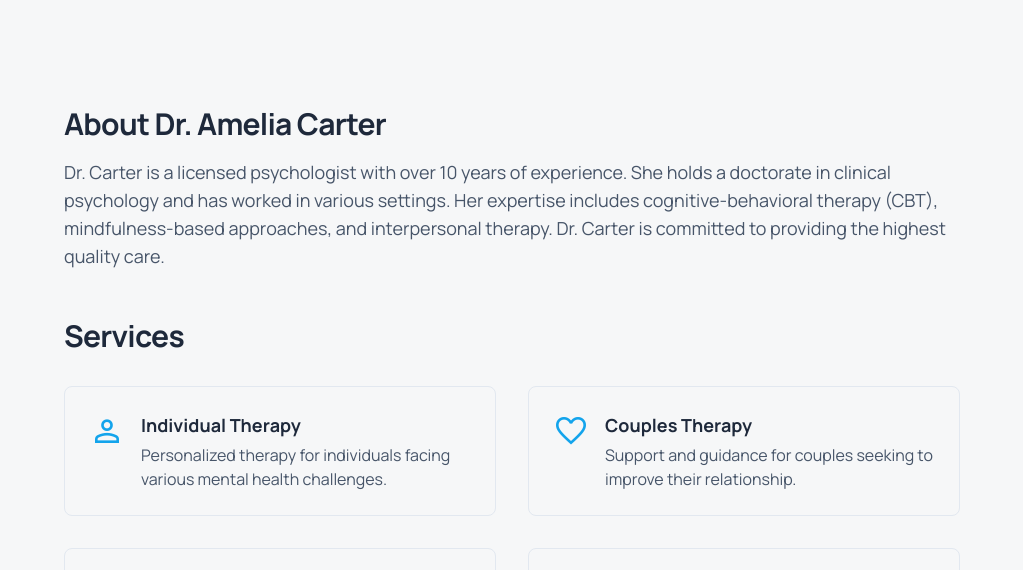
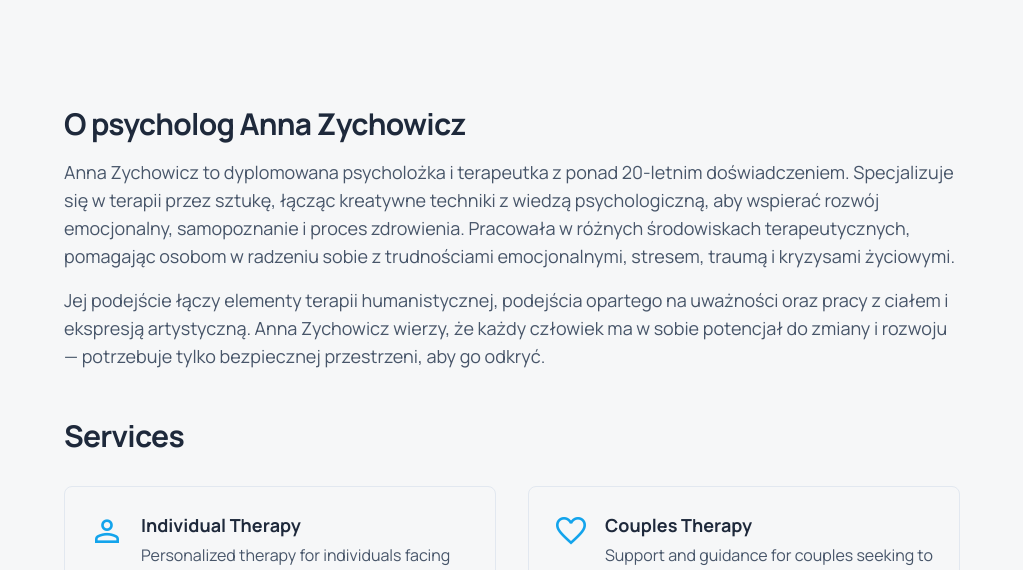
Before and after one commit to AZIBITxm/mentalhealth, a plain HTML site: page index.html in a window 1280 px wide. Shown: the part 635-1205 px from the top of the page, without its empty margins (128-1151 px from the left). Drawn offline with nearby package versions, Linux system fonts and the light colour scheme.

Commit message:
Update index.html

```diff
--- a/index.html
+++ b/index.html
@@ -50,8 +50,9 @@
 <section class="px-4 py-16 sm:px-10 md:px-20 lg:px-40">
 <div class="mx-auto max-w-4xl space-y-12">
 <div>
-<h2 class="text-3xl font-bold tracking-tight">About Dr. Amelia Carter</h2>
-<p class="mt-4 text-lg text-slate-600 dark:text-slate-400">Dr. Carter is a licensed psychologist with over 10 years of experience. She holds a doctorate in clinical psychology and has worked in various settings. Her expertise includes cognitive-behavioral therapy (CBT), mindfulness-based approaches, and interpersonal therapy. Dr. Carter is committed to providing the highest quality care.</p>
+<h2 class="text-3xl font-bold tracking-tight">O psycholog Anna Zychowicz</h2>
+<p class="mt-4 text-lg text-slate-600 dark:text-slate-400">Anna Zychowicz to dyplomowana psycholożka i terapeutka z ponad 20-letnim doświadczeniem. Specjalizuje się w terapii przez sztukę, łącząc kreatywne techniki z wiedzą psychologiczną, aby wspierać rozwój emocjonalny, samopoznanie i proces zdrowienia. Pracowała w różnych środowiskach terapeutycznych, pomagając osobom w radzeniu sobie z trudnościami emocjonalnymi, stresem, traumą i kryzysami życiowymi.</p>
+<p class="mt-4 text-lg text-slate-600 dark:text-slate-400">Jej podejście łączy elementy terapii humanistycznej, podejścia opartego na uważności oraz pracy z ciałem i ekspresją artystyczną. Anna Zychowicz wierzy, że każdy człowiek ma w sobie potencjał do zmiany i rozwoju — potrzebuje tylko bezpiecznej przestrzeni, aby go odkryć.</p>
 </div>
 <div>
 <h2 class="text-3xl font-bold tracking-tight">Services</h2>
```
